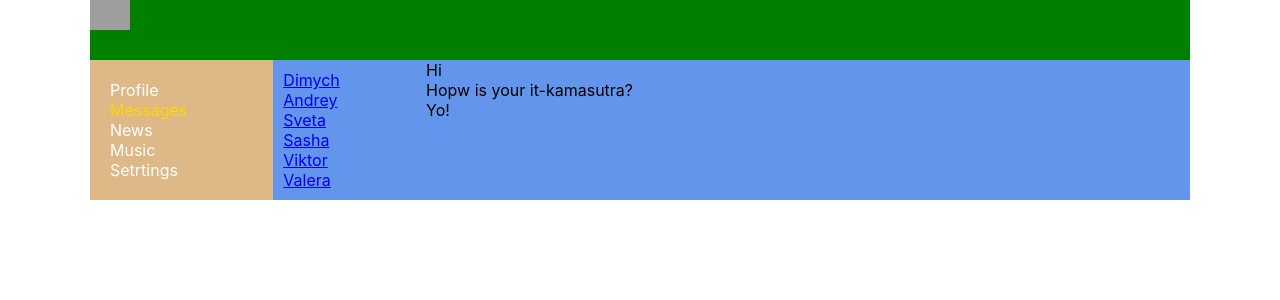
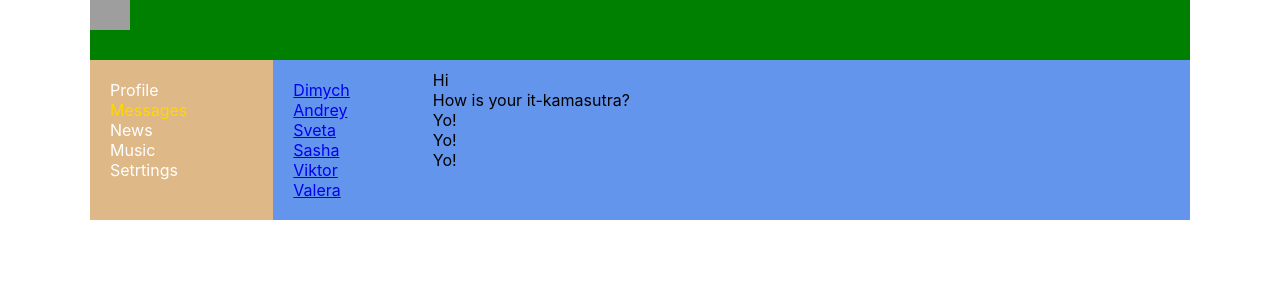
Before and after one commit to nveresov/ITKamaLessions, a React (Create React App) app: page /dialogs in a window 1280 px wide. Shown: the top 300 px of the page. Built offline with nearby package versions, Linux system fonts and the light colour scheme; grey boxes are pictures that could not be loaded.

Commit message:
Lesson 23  (props для Диалогов)

```diff
--- a/src/App.css
+++ b/src/App.css
@@ -16,4 +16,5 @@
 .app-wrapper-content {
   grid-area: c;
   background-color: cornflowerblue;
+  padding: 10px;
 }
--- a/src/components/Dialogs/Dialogs.jsx
+++ b/src/components/Dialogs/Dialogs.jsx
@@ -2,32 +2,36 @@
 import { NavLink } from 'react-router-dom';
 import s from './Dialogs.module.css'
 
+const DialogItem = (props) => {
+    return (
+        <div className={s.dialog + ' ' + s.active}>
+            <NavLink to={'/dialogs/' + props.id}>{props.name}</NavLink>
+        </div>
+    );
+}
+
+const Message = (props) => {
+    return <div className={s.dialog}>{props.message}</div>;
+}
+
 const Dialogs = () => {
     return <div className={s.dialogs}>
         <div className={s.dialogsItems}>
-            <div className={s.dialog + ' ' + s.active}>
-                <NavLink to='/dialogs/1'>Dimych</NavLink>
-            </div>
-            <div className={s.dialog}>
-            <NavLink to='/dialogs/2'>Andrey</NavLink>
-            </div>
-            <div className={s.dialog}>
-                <NavLink to='/dialogs/3'>Sveta</NavLink>
-            </div>
-            <div className={s.dialog}>
-                <NavLink to='/dialogs/4'>Sasha</NavLink>
-            </div>
-            <div className={s.dialog}>
-                <NavLink to='/dialogs/5'>Viktor</NavLink>
-            </div>
-            <div className={s.dialog}>
-                <NavLink to='/dialogs/6'>Valera</NavLink>
-            </div>
+
+            <DialogItem name='Dimych' id='1' />
+            <DialogItem name='Andrey' id='2' />
+            <DialogItem name='Sveta' id='3' />
+            <DialogItem name='Sasha' id='4' />
+            <DialogItem name='Viktor' id='5' />
+            <DialogItem name='Valera' id='6' />
+
         </div>
         <div className='messages'>
-            <div className="message">Hi</div>
-            <div className="message">Hopw is your it-kamasutra?</div>
-            <div className="message">Yo!</div>
+            <Message message="Hi" />
+            <Message message="How is your it-kamasutra?" />
+            <Message message="Yo!" />
+            <Message message="Yo!" />
+            <Message message="Yo!" />
         </div>
     </div>
 }
--- a/src/components/Profile/MyPosts/MyPosts.jsx
+++ b/src/components/Profile/MyPosts/MyPosts.jsx
@@ -1,23 +1,28 @@
-import react from 'react';
-import s from './MyPosts.module.css'
-import Post from './Post/Post';
+import react from "react";
+import s from "./MyPosts.module.css";
+import Post from "./Post/Post";
 
 const MyPosts = () => {
-    return <div className='content'>
+  return (
+    <div className="content">
       <div>
-      My posts
+        <h2>My posts</h2>
+        <div>
           <div>
             <textarea></textarea>
+          </div>
+          <div>
             <button>Add post</button>
             <button>Remove</button>
           </div>
-      <div className='posts'>
-        <Post message='Hi, How are you?' likesCount='0' />
-        <Post message="It's my first post." likesCount='23' />
+        </div>
+        <div className={s.posts}>
+          <Post message="Hi, How are you?" likesCount="0" />
+          <Post message="It's my first post." likesCount="23" />
         </div>
       </div>
     </div>
-
-}
+  );
+};
 
 export default MyPosts;
--- a/src/components/Profile/MyPosts/MyPosts.module.css
+++ b/src/components/Profile/MyPosts/MyPosts.module.css
@@ -0,0 +1,7 @@
+.postsBlock {
+  padding: 10px;
+}
+
+.posts {
+  margin-top: 10px;
+}
--- a/src/components/Profile/Profile.jsx
+++ b/src/components/Profile/Profile.jsx
@@ -1,19 +1,15 @@
-import react from 'react';
-import MyPoats from './MyPosts/MyPosts';
-import s from './Profile.module.css'
+import react from "react";
+import MyPoats from "./MyPosts/MyPosts";
+import s from "./Profile.module.css";
+import ProfileInfo from "./Profileinfo/ProfileInfo";
 
 const Profile = () => {
-    return (
-    <div className='content'>
-    <div>
-      <img src='https://theinpaint.com/images/example-1-2.jpg' />
+  return (
+    <div className="content">
+      <ProfileInfo />
+      <MyPoats />
     </div>
-    <div>
-      ava + descr
-    </div>
-    <MyPoats />
-  </div>
-  )
-}
+  );
+};
 
 export default Profile;
--- /dev/null
+++ b/src/components/Profile/Profileinfo/ProfileInfo.jsx
@@ -0,0 +1,15 @@
+import react from "react";
+import s from "./ProfileInfo.module.css";
+
+const ProfileInfo = () => {
+  return (
+    <div>
+      <div>
+        <img src="https://theinpaint.com/images/example-1-2.jpg" />
+      </div>
+      <div className={s.deskriptinBlock}>ava + descripton</div>
+    </div>
+  );
+};
+
+export default ProfileInfo;
--- /dev/null
+++ b/src/components/Profile/Profileinfo/ProfileInfo.module.css
@@ -0,0 +1,3 @@
+.deskriptinBlock {
+  padding: 10px;
+}
```
Also changed, not shown: 1 other file (tests, documents, lock files or other folders). Lines whose indentation alone changed are shown as unchanged.
